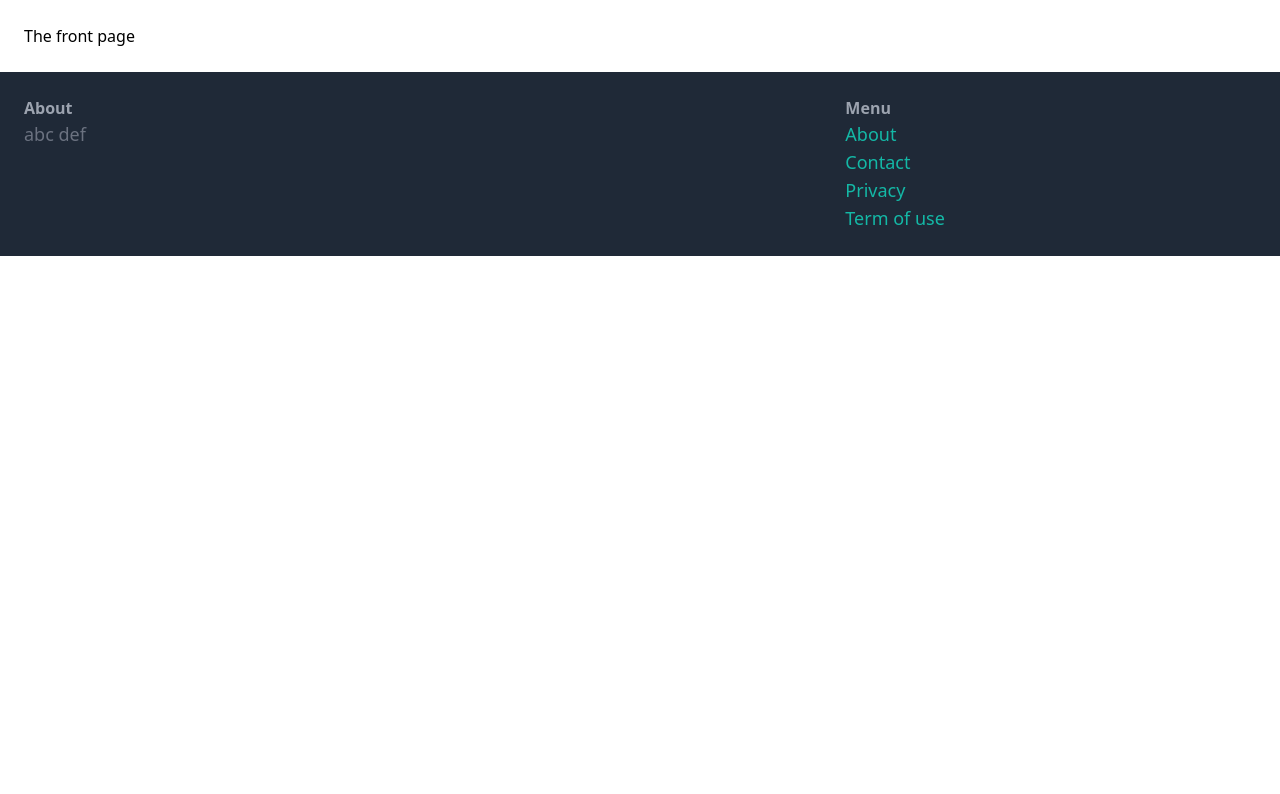
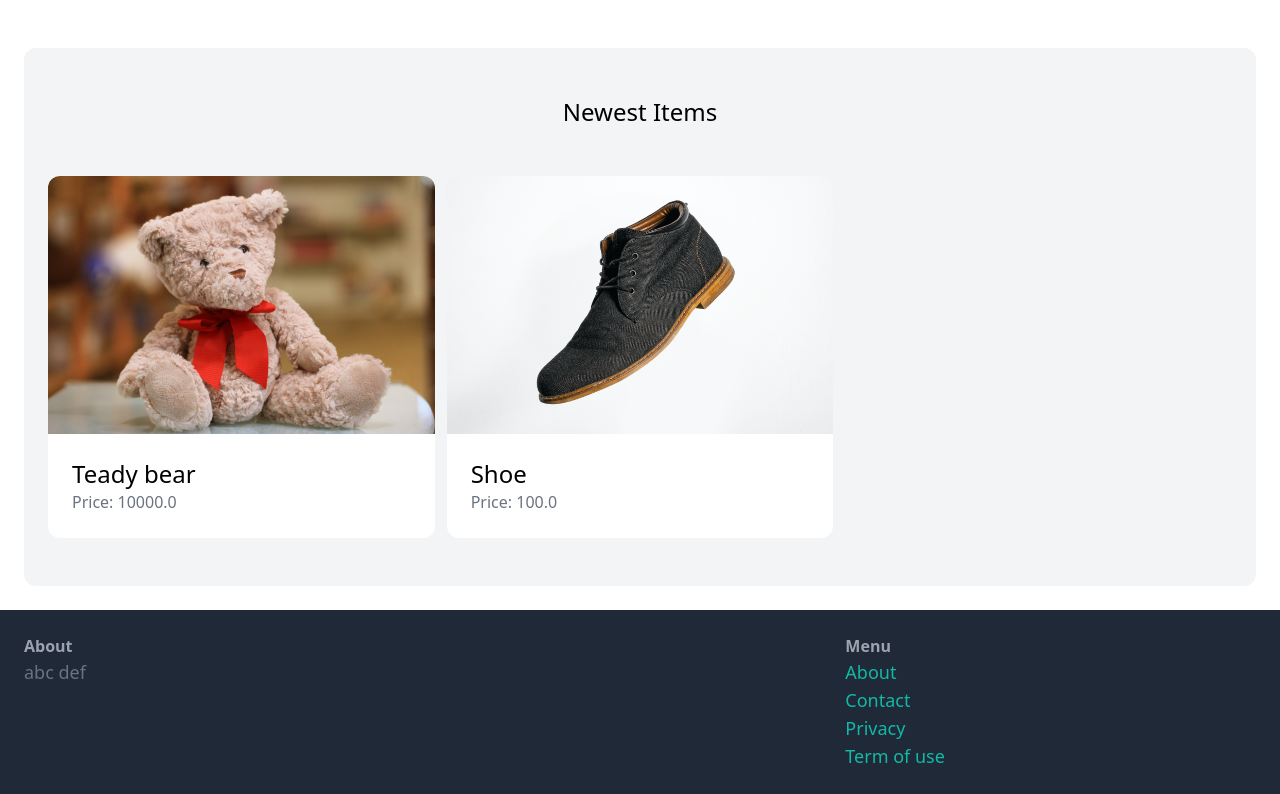
Before and after one commit to kimjinho1/marketplace_django, a Django app: page / in a window 1280 px wide. Shown: the part 77-871 px from the top of the page. Before the commit the page ends 333 px from the top, so only its background shows below. Run offline with Django 4.2, Linux system fonts and the light colour scheme; data comes from the database, SQL or seed files in the repository; both versions use the stored data as it was after the commit; some libraries are stand-ins or nearby versions.

Commit message:
feat: add Item view

```diff
--- a/market/core/templates/core/index.html
+++ b/market/core/templates/core/index.html
@@ -3,5 +3,22 @@
 {% block title %}Welcome{% endblock  %}
 
 {% block content %}
-    <h1>The front page</h1>
+    <div class="mt-6 px-6 py-12 bg-gray-100 rounded-xl">
+        <h2 class="mb-12 text-2xl text-center">Newest Items</h2>
+        <div class="grid grid-cols-3 gap-3">
+            {% for item in items %}
+              <div>
+                <a href="#">
+                    <div>
+                        <img src="{{ item.image.url }}" class="rounded-t-xl">
+                    </div>
+                    <div class="p-6 bg-white rounded-b-xl">
+                        <h2 class="text-2xl">{{ item.name }}</h2>
+                        <p class="text-gray-500">Price: {{ item.price }}</p>
+                    </div>
+                </a>
+              </div>
+            {% endfor %}
+        </div>
+    </div>
 {% endblock %}
--- a/market/core/views.py
+++ b/market/core/views.py
@@ -1,7 +1,14 @@
 from django.shortcuts import render
 
+from item.models import Category, Item
+
 def index(request):
-    return render(request, 'core/index.html')
+    items = Item.objects.filter(is_sold=False)[0:6]
+    categories = Category.objects.all()
+    return render(request, 'core/index.html', {
+        'categories': categories,
+        'items': items,
+    })
 
 def contact(request):
     return render(request, 'core/contact.html')
--- a/market/market/urls.py
+++ b/market/market/urls.py
@@ -1,3 +1,5 @@
+from django.conf import settings
+from django.conf.urls.static import static
 from django.contrib import admin
 from django.urls import path
 
@@ -7,4 +9,4 @@ urlpatterns = [
     path('', index, name='index'),
     path('contact/', contact, name='contact'),
     path('admin/', admin.site.urls),
-]
+] + static(settings.MEDIA_URL, document_root=settings.MEDIA_ROOT)
```
Also changed, not shown: market/db.sqlite3, market/media/item_images/bear.jpeg, market/media/item_images/jacket.jpeg (deleted), market/media/item_images/shoe.jpeg (added).
